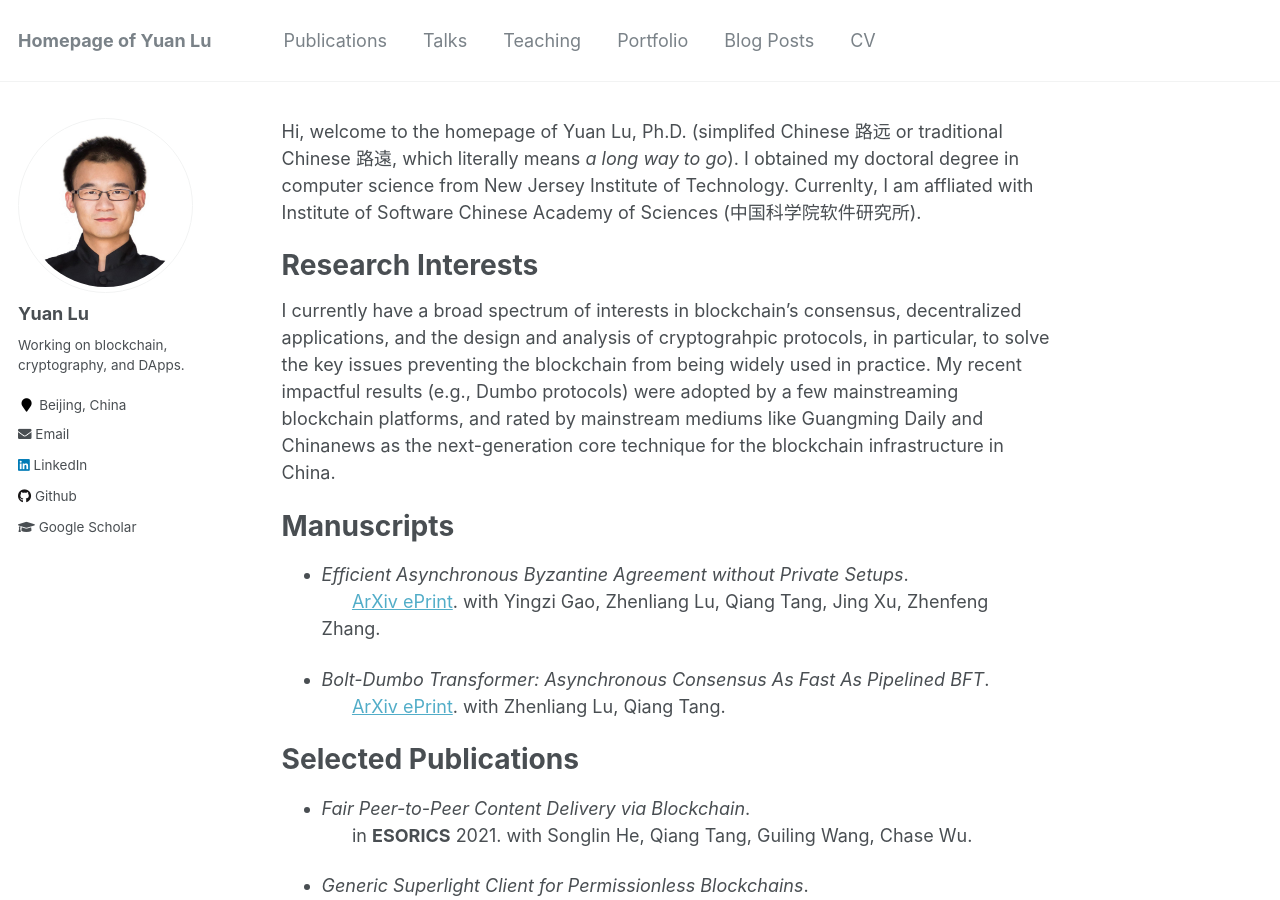
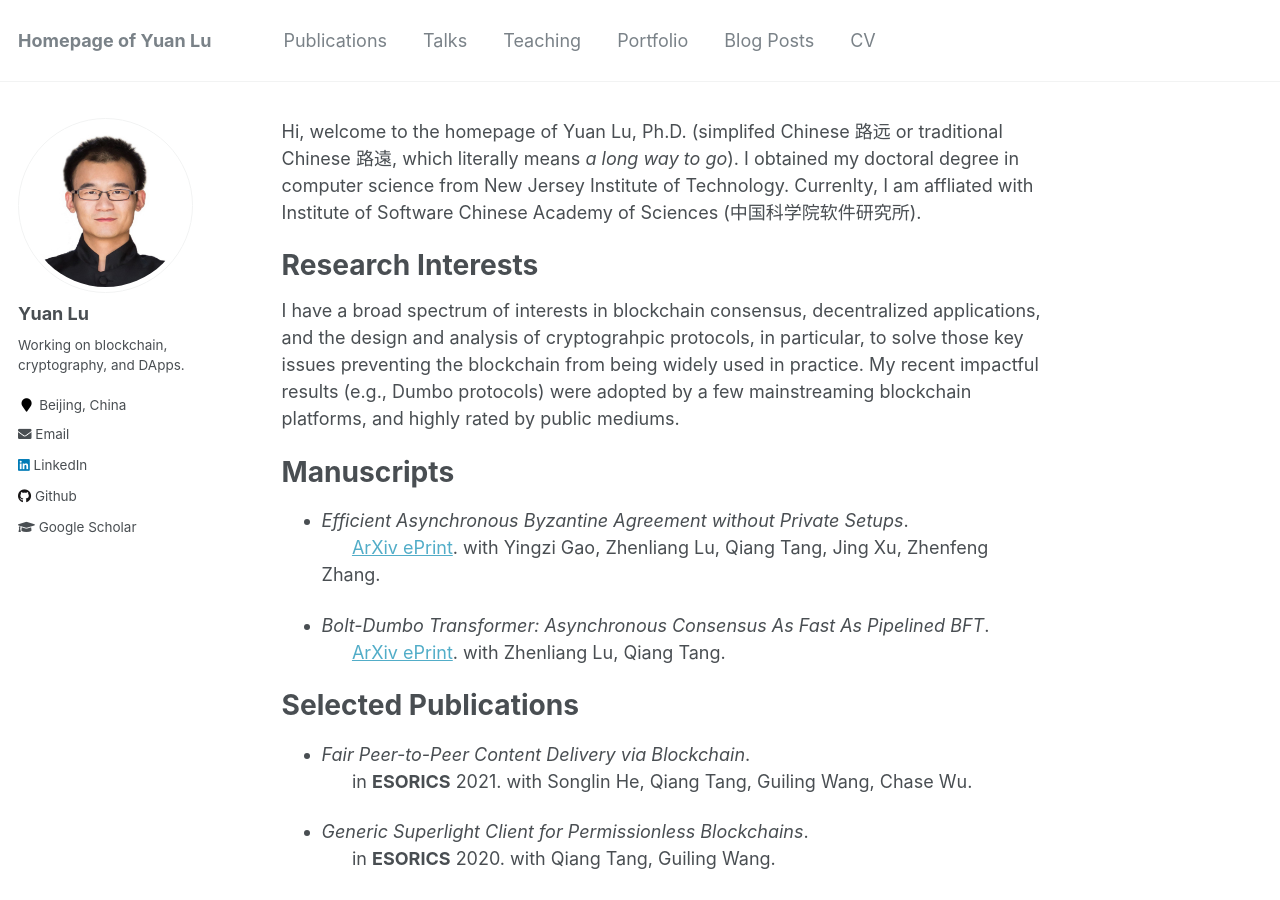
Before and after one commit to yylluu/yylluu.github.io, a Jekyll site: the page built from _pages/about.md, in a window 1280 px wide and 900 px high. Built offline with Jekyll 4.4.1, drawn with Linux system fonts in a browser that asks for light colours.

Commit message:
Update about.md

```diff
--- a/_pages/about.md
+++ b/_pages/about.md
@@ -12,7 +12,7 @@
 
 Research Interests
 ======
-I currently have a broad spectrum of interests in blockchain's consensus, decentralized applications, and the design and analysis of cryptograhpic protocols, in particular, to solve the key issues preventing the blockchain from being widely used in practice. My recent impactful results (e.g., Dumbo protocols) were adopted by a few mainstreaming  blockchain platforms, and rated by mainstream mediums like Guangming Daily and Chinanews as the next-generation core technique for the blockchain infrastructure in China.
+I have a broad spectrum of interests in blockchain consensus, decentralized applications, and the design and analysis of cryptograhpic protocols, in particular, to solve those key issues preventing the blockchain from being widely used in practice. My recent impactful results (e.g., Dumbo protocols) were adopted by a few mainstreaming blockchain platforms, and highly rated by public mediums.
 
 
 Manuscripts
```
